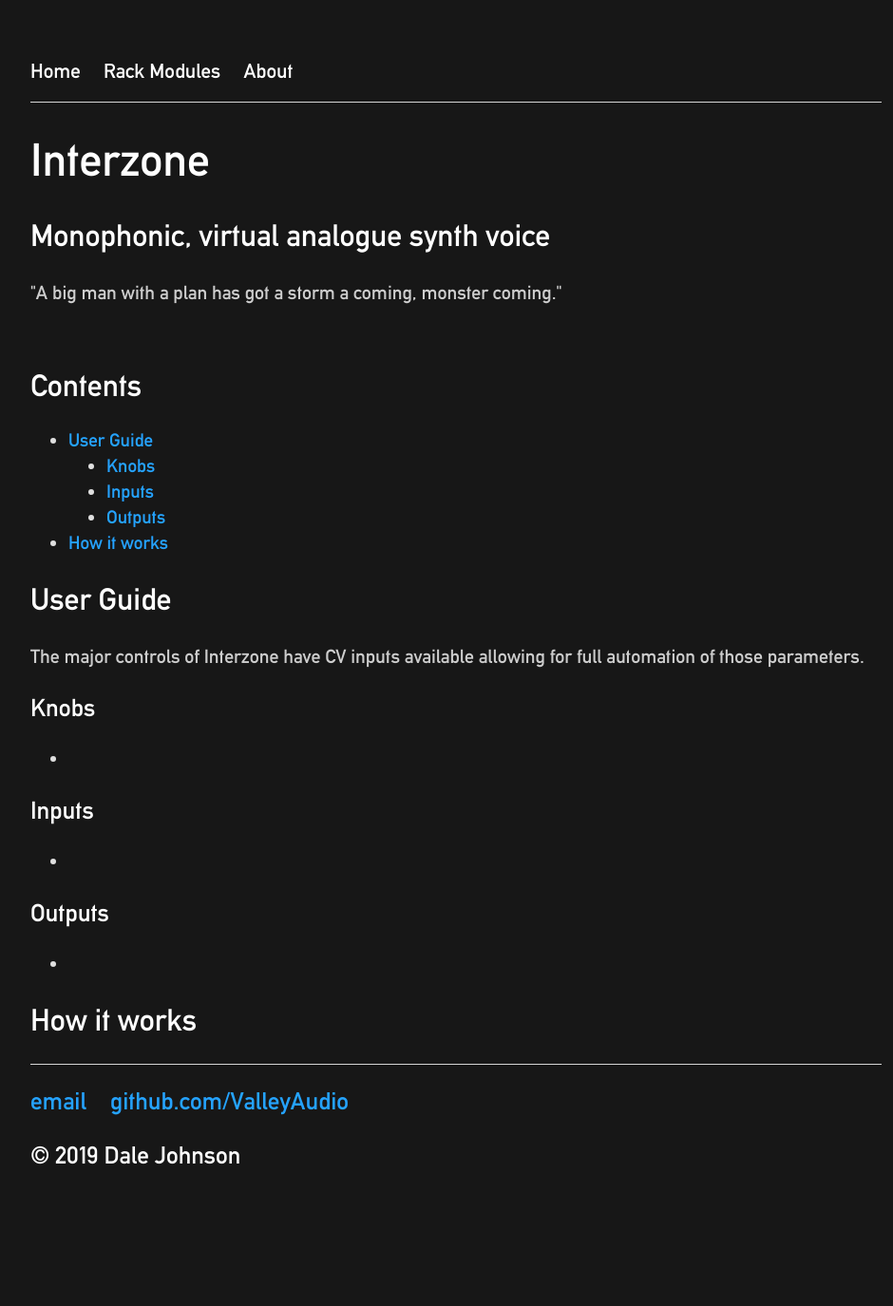
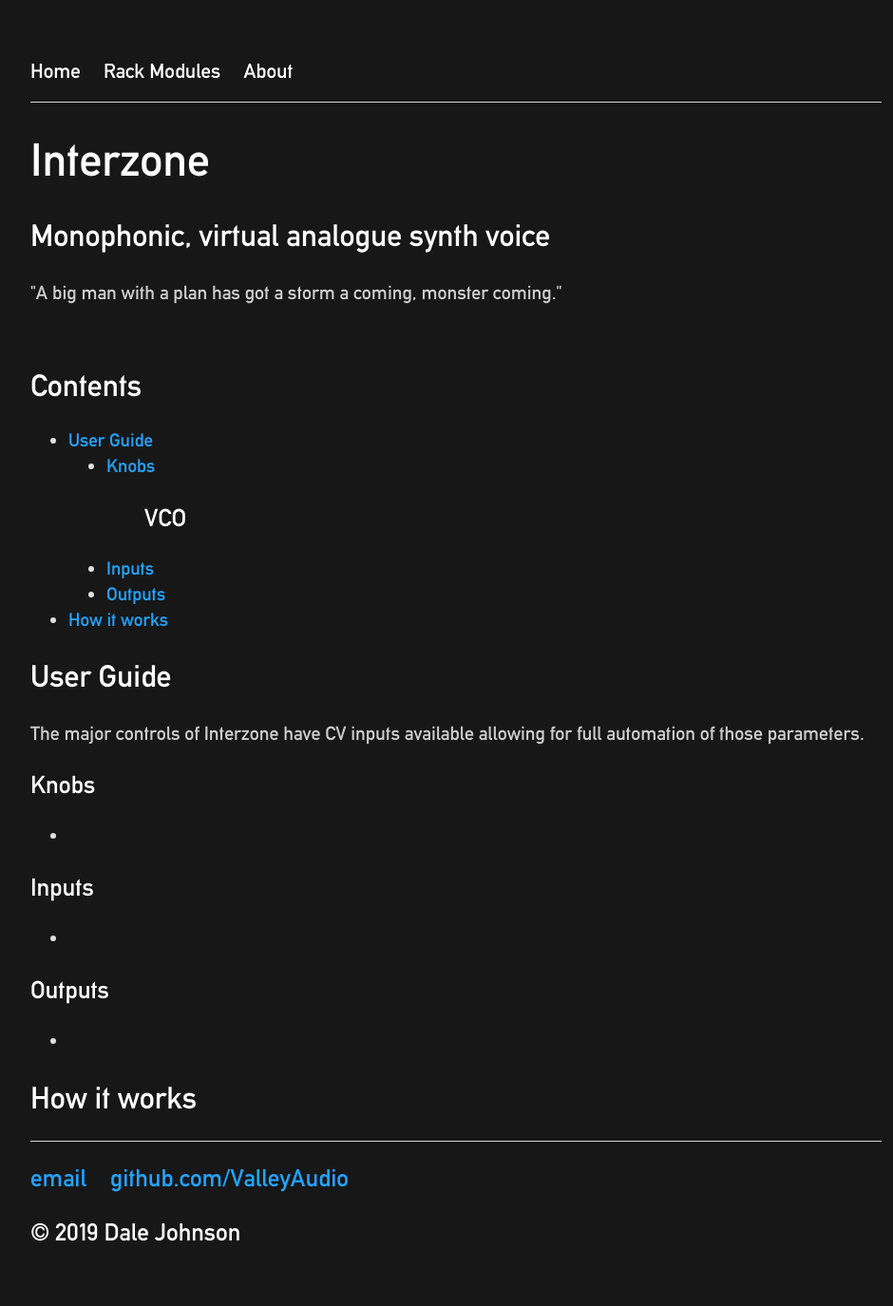
Before and after one commit to ValleyAudio/ValleyAudio.github.io, a Jekyll site: the page built from rack/interzone/interzone.html, in a window 1280 px wide. Shown: the whole page at 95% size, without its empty margins (160-1100 px from the left). Built offline with Jekyll 4.4.1, drawn with Linux system fonts in a browser that asks for light colours; before the commit the page ends 1294 px from its top, so only the background shows below that.

Commit message:
Testong grouped lists on interzone page

```diff
--- a/rack/interzone/interzone.html
+++ b/rack/interzone/interzone.html
@@ -15,6 +15,10 @@ title: Interzone
         <li><a href="#userGuide">User Guide</a></li>
         <ul>
             <li><a href="#knobs">Knobs</a></li>
+            <ul>
+                <h3>VCO</h3>
+            </ul>
+
             <li><a href="#algorithms">Inputs</a></li>
             <li><a href="#outputs">Outputs</a></li>
         </ul>
```
